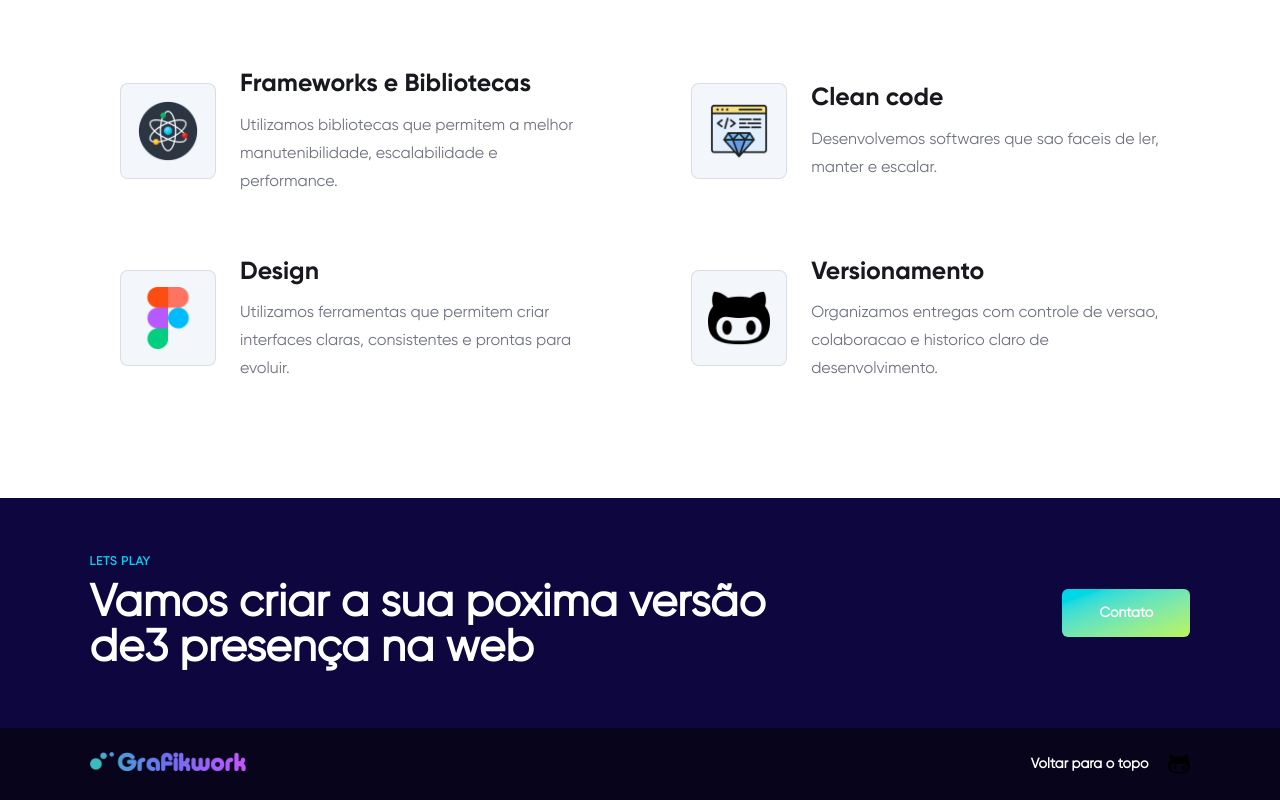
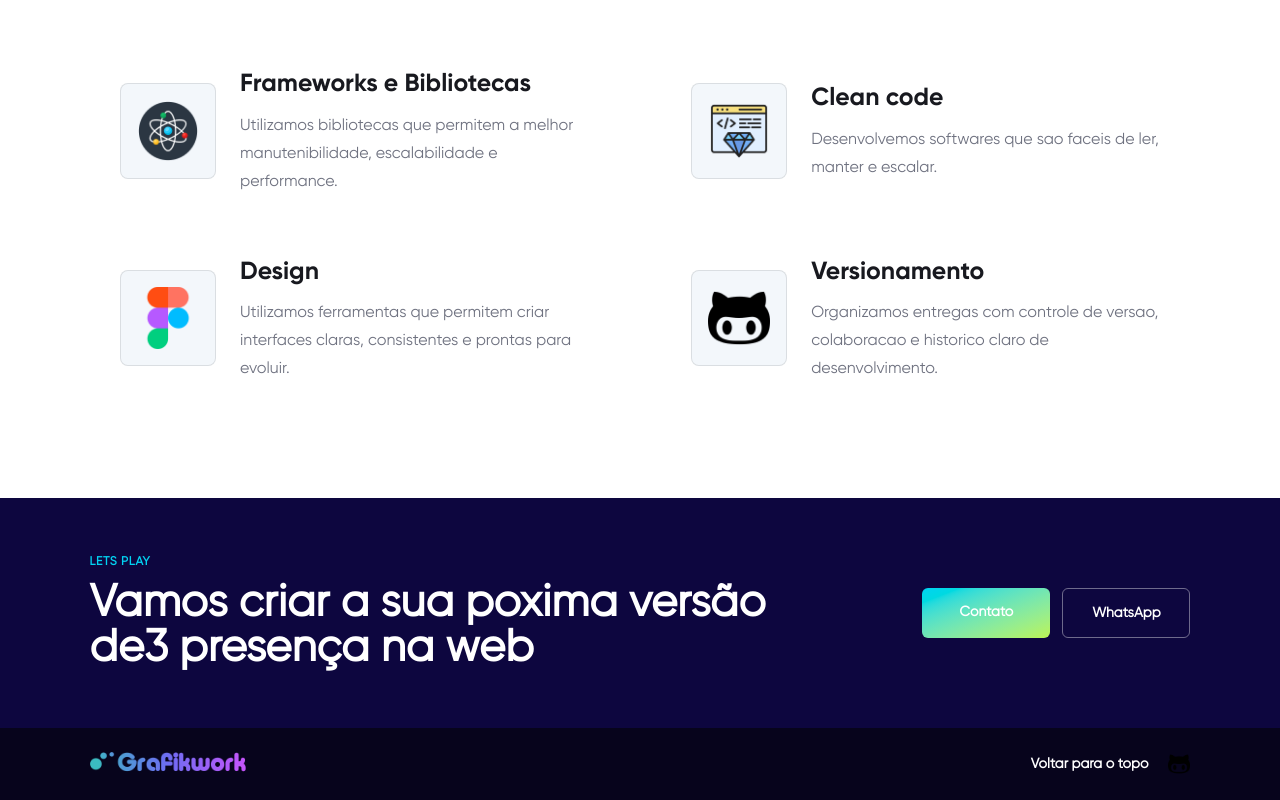
Before and after one commit to carlosavellar/agency-grafikwork, a Next.js app: page / in a window 1280 px wide. Shown: the part 3559-4359 px from the top of the page. Built offline with nearby package versions, Linux system fonts and the light colour scheme.

Commit message:
WhatsApp

```diff
--- a/src/app/page.tsx
+++ b/src/app/page.tsx
@@ -264,12 +264,22 @@ export default function Home() {
             Vamos criar a sua poxima versão de3 presença na web
           </h2>
         </div>
+        <div className="flex flex-wrap gap-3 max-[560px]:flex-col">
           <a
             className={`${primaryButtonClass} max-[560px]:w-full`}
             href="mailto:hello@grafikwork.dev"
           >
             Contato
           </a>
+          <a
+            className="inline-flex min-w-32 justify-center rounded-md border border-white/40 px-5 py-3.5 text-sm font-extrabold text-white transition hover:border-lime-300 hover:text-lime-200 max-[560px]:w-full"
+            href="https://wa.me/5511976610711"
+            target="_blank"
+            rel="noreferrer"
+          >
+            WhatsApp
+          </a>
+        </div>
       </section>
 
       <footer className="flex items-center justify-between gap-6 bg-[#07041c] px-[clamp(22px,7vw,96px)] py-6 text-white max-[560px]:items-start max-[560px]:flex-col">
```
Lines whose indentation alone changed are shown as unchanged.
